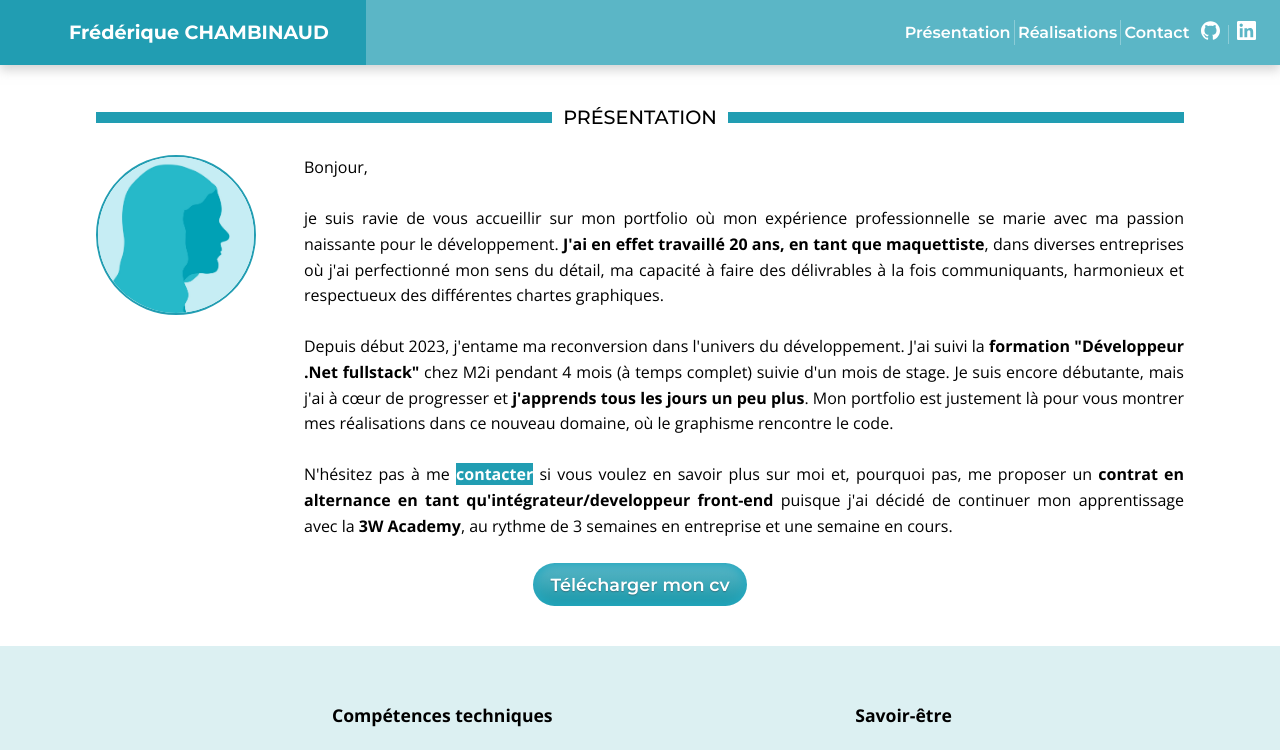
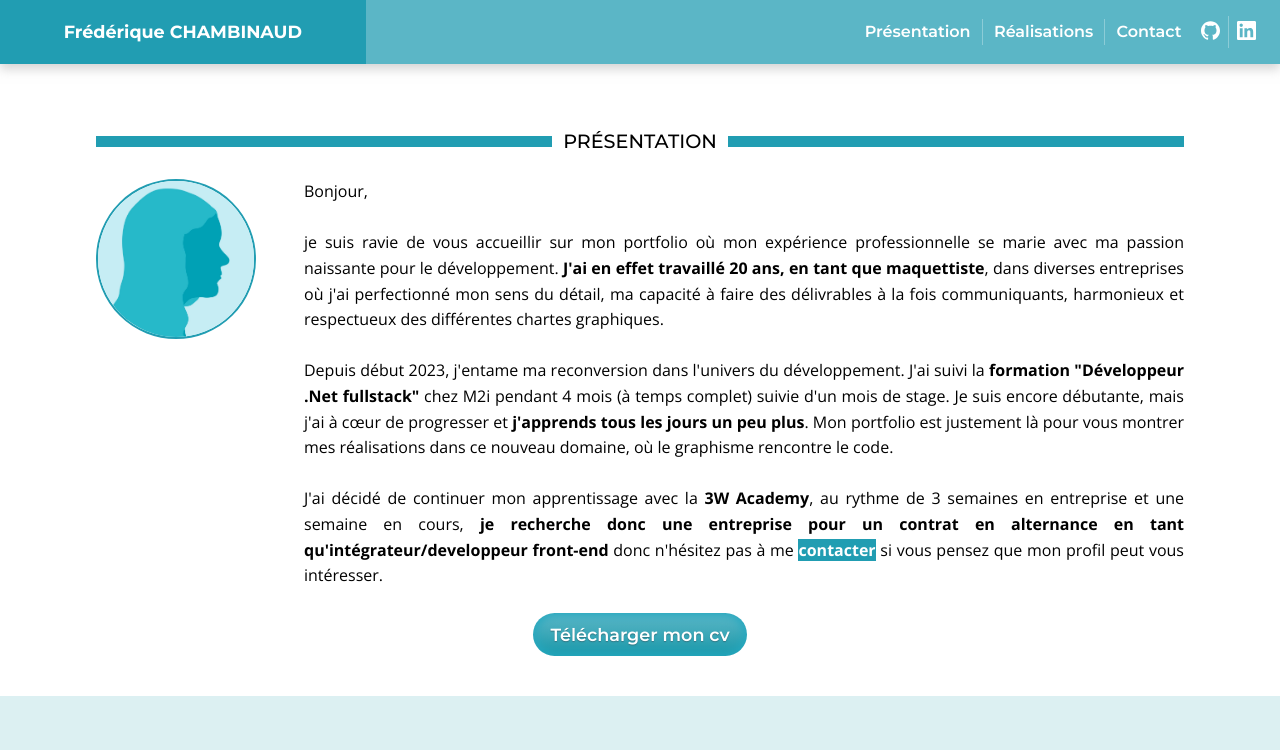
Before and after one commit to lebrasdejesus/Portfolio, a Vue app: page / in a window 1280 px wide. Shown: the top 750 px of the page. Built offline with nearby package versions, Linux system fonts and the light colour scheme.

Commit message:
ajustements ancres + menu masqué mobile

```diff
--- /dev/null
+++ b/src/components/Header3.vue
@@ -0,0 +1,92 @@
+<template>
+  <nav>
+    <div class="deep-blue">
+      <h1>Frédérique Chambinaud</h1>
+      <label for="toggle">☰</label>
+      <input type="checkbox" id="toggle" />
+      <div class="main_pages">
+        <a href="#">Accueil</a>
+        <a href="#">Actualité</a>
+        <a href="#">Contact</a>
+      </div>
+    </div>
+  </nav>
+</template>
+
+<style scoped>
+* {
+  /* margin: 0;
+  padding: 0; */
+  font-family: "Montserrat", sans-serif;
+}
+nav {
+  /* margin: 100px auto; */
+  /* width: 50%; */
+  height: 3rem;
+  background: #48435c;
+  color: rgb(187, 116, 116);
+}
+.deep-blue {
+  display: flex;
+  flex-direction: row;
+  justify-content: space-between;
+  align-items: start;
+  padding: 1rem;
+}
+h1 {
+  font-size: 1.2rem;
+}
+nav .main_pages {
+  display: flex;
+  flex-direction: column;
+  background: #715cc6;
+  /* height: 10rem; */
+  transform: translate(6rem, 0);
+}
+nav .main_pages a {
+  /* width: 20%; */
+  /* display: flex;
+  align-items: center;
+  justify-content: center; */
+  height: 2rem;
+  text-decoration: none;
+  color: white;
+}
+
+nav a:hover {
+  background: #5a5766;
+}
+label {
+  width: 2rem;
+  /* display: flex;
+  justify-content: center;
+  align-items: center; */
+  margin: 0 auto;
+  font-size: 40px;
+  color: rgb(255, 0, 0);
+  cursor: pointer;
+}
+#toggle:checked + .main_pages {
+  transform: translate(-10rem, 0);
+}
+@media (min-width: 471px) {
+  nav {
+    height: 6rem;
+  }
+  nav .main_pages {
+    display: flex;
+    flex-direction: column;
+    height: 220px;
+  }
+  /* nav .main_pages a {
+    width: 50%;
+  } */
+  label {
+    display: none;
+  }
+  label,
+  #toggle {
+    display: none;
+  }
+}
+</style>
--- /dev/null
+++ b/src/components/Header4.vue
@@ -0,0 +1,219 @@
+<script>
+export default {
+  data() {
+    return {
+      isResponsiveMenu: true,
+    };
+  },
+  methods: {
+    toggleMenu() {
+      this.isResponsiveMenu = !this.isResponsiveMenu;
+    },
+  },
+};
+</script>
+<template>
+  <div class="container1">
+    <div class="deep-blue">
+      <a href="./"><h1>Frédérique CHAMBINAUD</h1></a>
+      <div class="menu-points">
+        <a href="javascript:void(0);" class="icon" @click="toggleMenu">
+          <img src="../assets/ellypsis-vertical-2.svg" alt="picto menu" />
+        </a>
+      </div>
+    </div>
+    <nav
+      :class="{ blue: !isResponsiveMenu, responsive: isResponsiveMenu }"
+      id="menu-blue"
+    >
+      <a href="#head" @click="toggleMenu"><p>Présentation</p></a>
+      <a href="#reals" @click="toggleMenu"><p>Réalisations</p></a>
+      <a href="#contact" @click="toggleMenu"><p>Contact</p></a>
+      <div class="picto">
+        <a
+          href="https://github.com/14h02m10s"
+          target="_blank"
+          @click="toggleMenu"
+        >
+          <img src="../assets/pictos/github-blanc.svg" alt="Picto git" />
+        </a>
+        <a
+          href="https://www.linkedin.com/in/fr%C3%A9d%C3%A9rique-c-16195121b/"
+          target="_blank"
+          @click="toggleMenu"
+        >
+          <img src="../assets/pictos/linkedin-blanc.svg" alt="Picto linkedin" />
+        </a>
+      </div>
+    </nav>
+  </div>
+</template>
+
+<style scoped>
+* {
+  font-family: "Montserrat", sans-serif;
+}
+.container1 {
+  display: flex;
+  flex-direction: column;
+  text-align: center;
+  color: white;
+  position: fixed;
+  right: 0;
+  left: 0;
+  top: 0;
+  z-index: 1;
+}
+.deep-blue {
+  background-color: #219db2;
+  display: flex;
+  flex-direction: row;
+  justify-content: space-between;
+  padding: 0.8rem 1.5rem;
+  text-align: left;
+}
+.menu-points {
+  height: 1.5rem;
+}
+.menu-points img {
+  height: 1.5rem;
+}
+nav {
+  padding: 1rem;
+  text-align: center;
+  display: flex;
+  flex-direction: column;
+}
+nav a {
+  font-family: "Montserrat", sans-serif;
+  font-size: 1rem;
+  font-weight: 600;
+  padding: 0 0.7rem;
+  border-left: 0px solid rgba(33, 157, 178, 0.3);
+  color: white;
+  cursor: pointer;
+}
+nav a p:hover,
+h1:hover {
+  transform: scale(1.03);
+}
+nav a:first-of-type {
+  border: 0;
+}
+h1 {
+  font-weight: 700;
+  font-size: 1rem;
+  color: white;
+}
+.picto a {
+  padding: 0 0.5rem;
+}
+.picto img {
+  height: 1.5rem;
+  margin-top: 0.3rem;
+}
+.picto img:hover {
+  transform: scale(1.08);
+}
+.blue {
+  background-color: #5bb6c6;
+  box-shadow: 0px 5px 10px rgba(169, 169, 169, 0.5);
+  /* overflow: hidden; */
+}
+
+/* .blue a:not(:first-child) {
+  display: none;
+} */
+
+/* .blue a.icon {
+  float: right;
+  display: block;
+} */
+
+/* .responsive {
+  position: relative;
+}
+
+.responsive .icon {
+  position: absolute;
+  right: 0;
+  top: 0;
+} */
+
+.responsive a {
+  /* float: none; */
+  display: none;
+  text-align: left;
+}
+
+@media (min-width: 471px) {
+  .container1 {
+    box-shadow: 0px 5px 10px rgba(169, 169, 169, 0.5);
+  }
+  nav {
+    padding: 0.5rem;
+    display: flex;
+    justify-content: center;
+    flex-direction: row;
+  }
+  nav a {
+    border-left: 1px solid rgba(255, 255, 255, 0.3);
+  }
+  .picto img {
+    height: 1.2rem;
+    margin-top: 0.3rem;
+  }
+  .menu-points {
+    display: none;
+  }
+  .blue,
+  .responsive {
+    background-color: #5bb6c6;
+    box-shadow: 0px 0px 0px rgba(169, 169, 169, 0.5);
+    display: flex;
+    flex-direction: row;
+    justify-content: center;
+    align-items: center;
+    padding: 0.5rem;
+  }
+
+  .responsive a {
+    display: block;
+    text-align: left;
+  }
+  .picto {
+    display: flex;
+    flex-direction: row;
+  }
+}
+@media (min-width: 768px) {
+  .container1 {
+    display: grid;
+    grid-template-columns: 2fr 5fr;
+    color: white;
+  }
+  nav {
+    font-size: 1.3rem;
+    padding: 1rem 0;
+  }
+  h1 {
+    font-weight: 700;
+    font-size: 1.1rem;
+    text-align: left;
+    /* padding: 0.5rem; */
+  }
+  .blue,
+  .responsive {
+    display: flex;
+    flex-direction: row;
+    justify-content: right;
+    align-items: center;
+    padding: 1rem;
+  }
+  .deep-blue {
+    display: flex;
+    align-items: center;
+    justify-content: center;
+  }
+}
+</style>
--- a/src/components/Presentation.vue
+++ b/src/components/Presentation.vue
@@ -31,20 +31,18 @@ import PresentationItemSkills from "./PresentationItemSkills.vue";
               débutante, mais j'ai à cœur de progresser et
               <b>j'apprends tous les jours un peu plus</b>. Mon portfolio est
               justement là pour vous montrer mes réalisations dans ce nouveau
-              domaine, où le graphisme rencontre le code. <br /><br />N'hésitez
-              pas à me
+              domaine, où le graphisme rencontre le code. <br /><br />J'ai
+              décidé de continuer mon apprentissage avec la <b>3W Academy</b>,
+              au rythme de 3 semaines en entreprise et une semaine en cours,
+              <b
+                >je recherche donc une entreprise pour un contrat en alternance
+                en tant qu'intégrateur/developpeur front-end</b
+              >
+              donc n'hésitez pas à me
               <span
                 ><a href="#contact"><b>contacter</b></a></span
               >
-              si vous voulez en savoir plus sur moi et, pourquoi pas, me
-              proposer un
-              <b
-                >contrat en alternance en tant qu'intégrateur/developpeur
-                front-end</b
-              >
-              puisque j'ai décidé de continuer mon apprentissage avec la
-              <b>3W Academy</b>, au rythme de 3 semaines en entreprise et une
-              semaine en cours.
+              si vous pensez que mon profil peut vous intéresser.
             </p>
           </div>
         </div>
@@ -194,12 +192,12 @@ import PresentationItemSkills from "./PresentationItemSkills.vue";
 </template>
 <style scoped>
 .espace-nav {
-  margin-top: 11.5rem;
-  /* position: relative; */
+  /* margin-top: 11.5rem; */
   min-height: 100vh;
   display: flex;
   justify-content: center;
   align-items: center;
+  padding-top: 3rem;
 }
 .super-container-hardSkills {
   display: flex;
@@ -290,9 +288,13 @@ span {
 a {
   color: white;
 }
-#head:target {
+/* #head:target {
   padding-top: 14.4rem;
   margin-top: -14.4rem;
+} */
+#head:target {
+  padding-top: 7rem;
+  margin-top: -7rem;
 }
 .photo-et-texte {
   display: flex;
@@ -328,8 +330,7 @@ li {
 }
 @media (min-width: 471px) {
   .espace-nav {
-    margin-top: 8rem;
-    /* margin-top: 5rem; */
+    padding-top: 6rem;
   }
   #head:target {
     padding-top: 8rem;
@@ -338,7 +339,7 @@ li {
 }
 @media (min-width: 768px) {
   .espace-nav {
-    margin-top: 5.5rem;
+    padding-top: 5.5rem;
   }
   #head:target {
     padding-top: 5.5rem;
@@ -390,9 +391,6 @@ li {
   }
 }
 @media (min-width: 1135px) {
-  .espace-nav {
-    margin-top: 4rem;
-  }
   #head:target {
     padding-top: 4rem;
     margin-top: -4rem;
--- a/src/components/Projects.vue
+++ b/src/components/Projects.vue
@@ -70,14 +70,15 @@ import ImgSuzuki from "./icons/ImgSuzuki.vue";
   </div>
 </template>
 
-<!-- <template>
-  <div class="container">
-    <div class="one"></div>
-    <div class="two"></div>
-    <div class="three"></div>
-  </div>
-</template> -->
 <style scoped>
+#reals {
+  padding-top: 3rem;
+  min-height: 100vh;
+}
+#reals:target {
+  padding-top: 5rem;
+  margin-top: -5rem;
+}
 .titre {
   background-color: #219db2;
   display: flex;
@@ -98,60 +99,25 @@ h3 {
   padding: 0rem 0.7rem;
   position: absolute;
 }
-#reals {
-  min-height: 100vh;
-}
-#reals:target {
-  padding-top: 14.4rem;
-  margin-top: -14.4rem;
-}
-
 @media (min-width: 471px) {
   #reals:target {
-    padding-top: 11rem;
-    margin-top: -11rem;
+    padding-top: 8rem;
+    margin-top: -8rem;
   }
 }
 @media (min-width: 768px) {
+  .titre {
+    margin: 3rem 3rem 2rem 3rem;
+  }
   #reals:target {
-    padding-top: 8.5rem;
-    margin-top: -8.5rem;
-  }
-  .titre {
-    margin: 0 6rem;
+    padding-top: 5rem;
+    margin-top: -5rem;
   }
 }
 @media (min-width: 1146px) {
   #reals:target {
-    padding-top: 7rem;
-    margin-top: -7rem;
+    padding-top: 4rem;
+    margin-top: -4rem;
   }
 }
-/* .container {
-  display: grid;
-  grid-template-columns: 1fr;
-  grid-gap: 2rem;
-  border: 1px black solid;
-  margin-top: 2rem;
-}
-.one {
-  background-color: aqua;
-  height: 5rem;
-}
-.two {
-  background-color: rgb(33, 92, 92);
-  height: 5rem;
-}
-.three {
-  background-color: rgb(255, 0, 208);
-  height: 5rem;
-}
-
-@media (min-width: 768px) {
-  .container {
-    display: grid;
-    grid-template-columns: repeat(2, 1fr);
-    grid-gap: 2rem;
-  }
-} */
 </style>
--- a/src/views/HomeView.vue
+++ b/src/views/HomeView.vue
@@ -1,5 +1,5 @@
 <script setup>
-import Header2 from "../components/Header2.vue";
+import Header4 from "../components/Header4.vue";
 import Presentation from "../components/Presentation.vue";
 import Projects from "../components/Projects.vue";
 import Contact from "../components/Contact.vue";
@@ -7,7 +7,7 @@ import Contact from "../components/Contact.vue";
 
 <template>
   <main>
-    <Header2 />
+    <Header4 />
     <Presentation />
     <Projects />
     <Contact />
```
Also changed, not shown: src/assets/ellypsis-vertical-2.svg (added), src/assets/ellypsis-vertical.svg (added), 1 other file (tests, documents, lock files or other folders).
